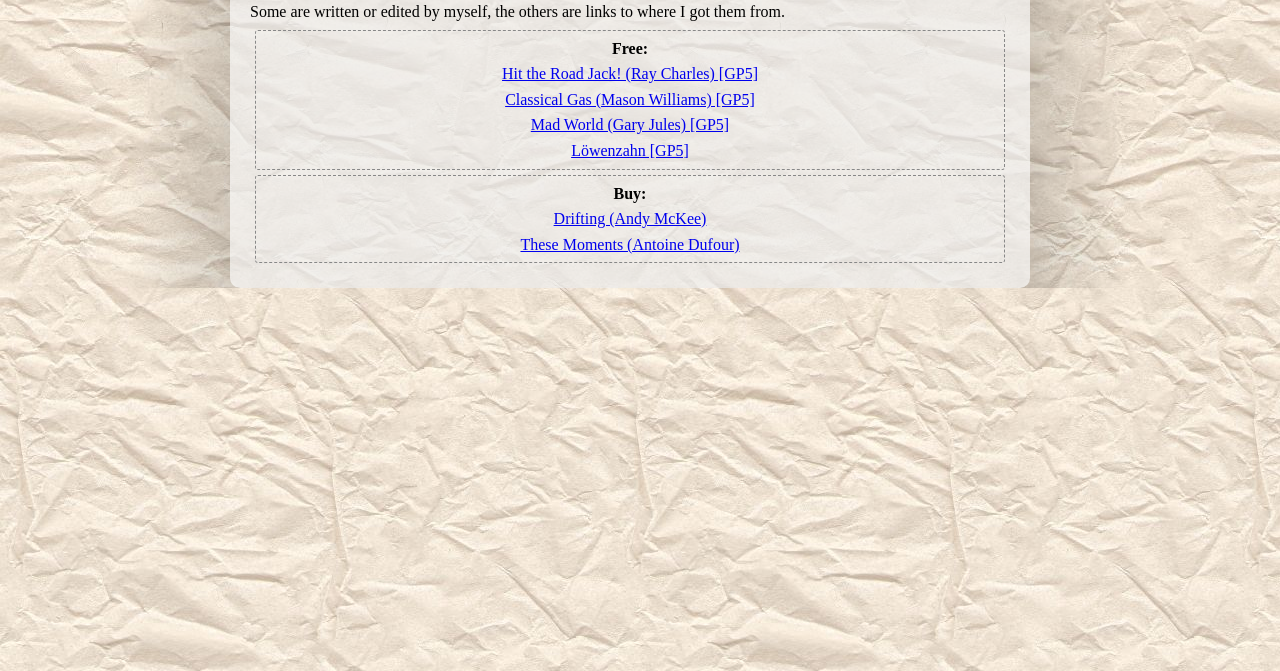
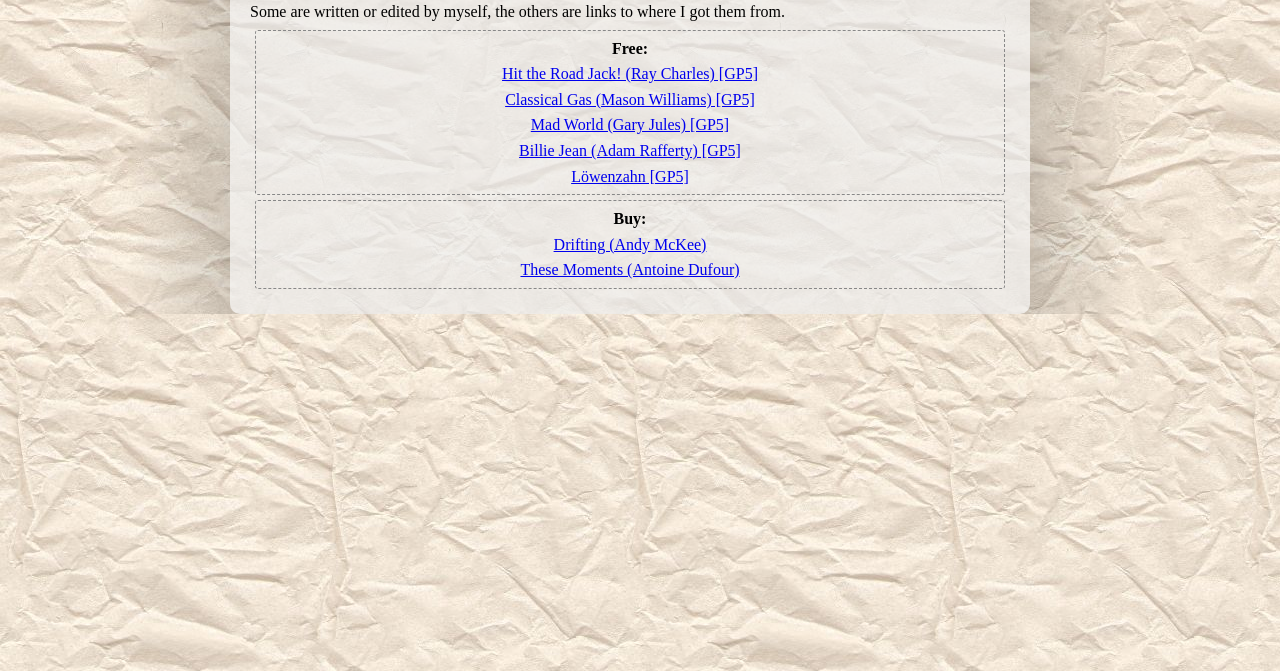
Before and after one commit to phiresky/guitar-tabs, a plain HTML site: page index.html in a window 1280 px wide. Shown: the part 129-800 px from the top of the page. Drawn offline with Linux system fonts and the light colour scheme.

Commit message:
add billie jean

```diff
--- a/index.html
+++ b/index.html
@@ -26,6 +26,7 @@
 						<a href="HitTheRoadGuitar.gp5">Hit the Road Jack! (Ray Charles) [GP5]</a><br />
 						<a href="classical_gas.gp5">Classical Gas (Mason Williams) [GP5]</a><br />
 						<a href="madWorld.gp5">Mad World (Gary Jules) [GP5]</a><br />
+						<a href="BillieJean.gp5">Billie Jean (Adam Rafferty) [GP5]</a><br />
 						<a href="loewenzahn.gp5">Löwenzahn [GP5]</a><br />
 					</p>
 
```
Also changed, not shown: 1 other file.
